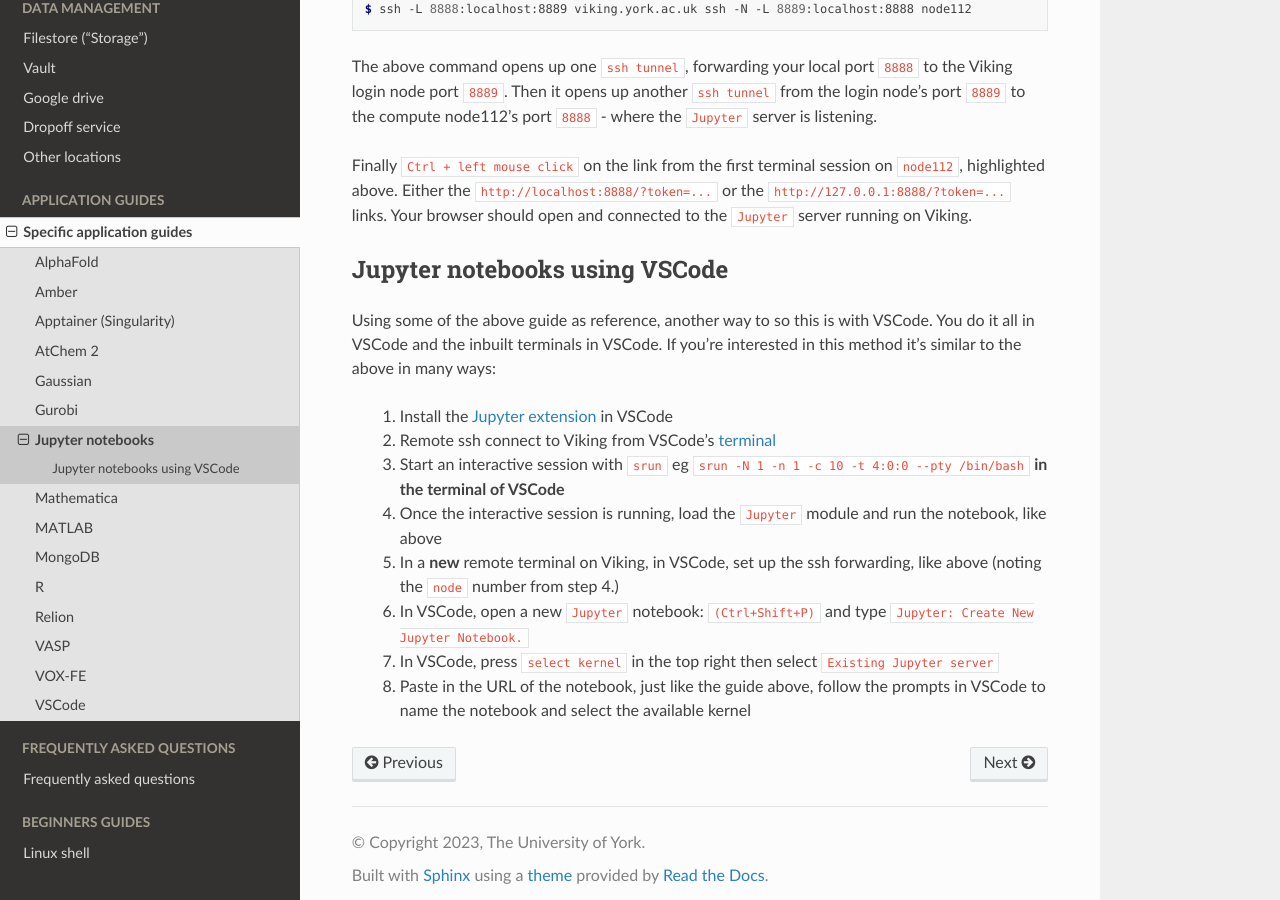
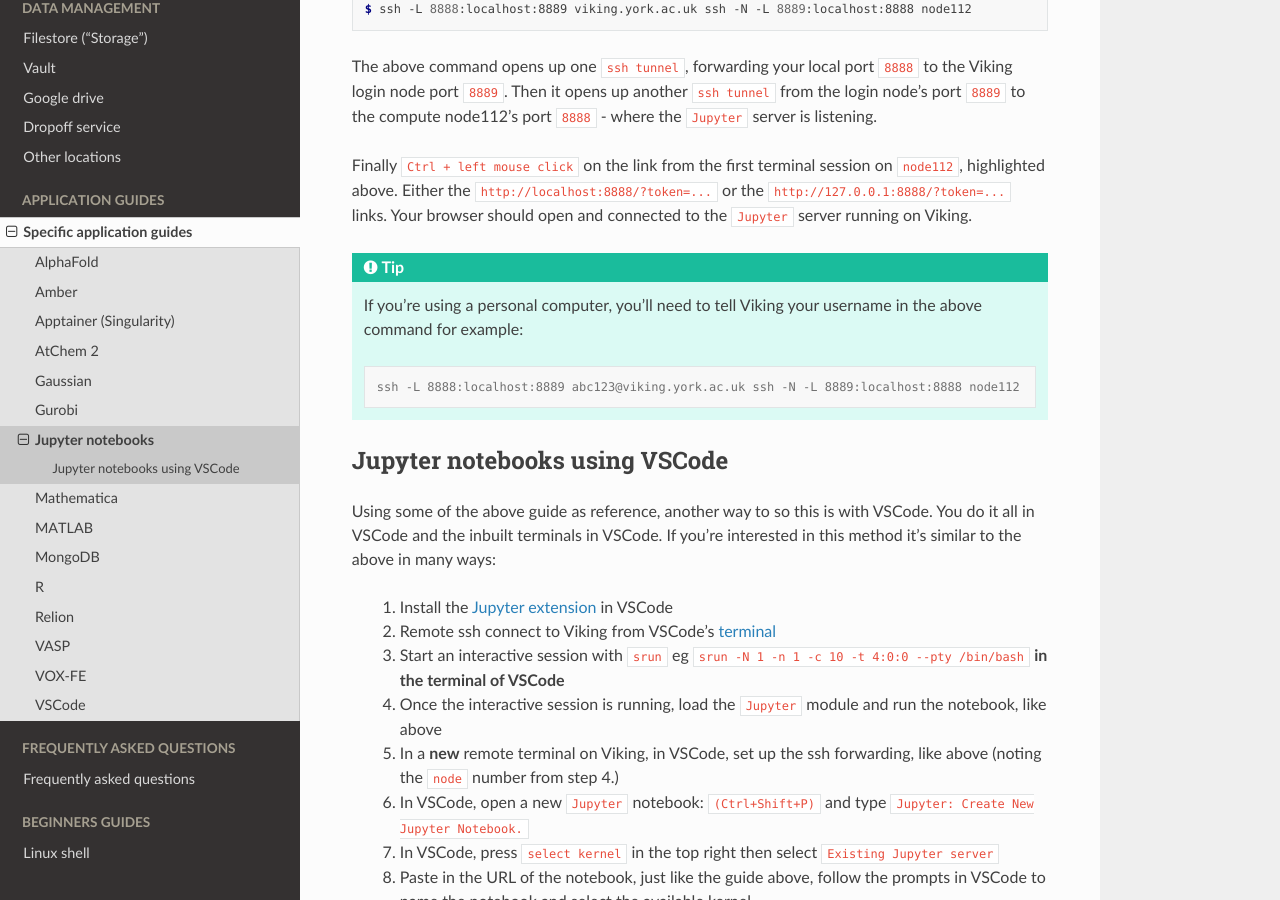
Before and after one commit to university-of-york/research-it-documentation, a Sphinx documentation site: the page built from docs/source/applications/jupyter.rst, in a window 1280 px wide and 900 px high, scrolled down 1238 px. Built offline with Sphinx 7.4.7 and the Read the Docs theme 2.0.0, drawn with Linux system fonts in a browser that asks for light colours.

Commit message:
add username to Jupyter ssh command

```diff
--- a/docs/source/applications/jupyter.rst
+++ b/docs/source/applications/jupyter.rst
@@ -54,6 +54,13 @@ The above command opens up one ``ssh tunnel``, forwarding your local port ``8888
 
 Finally ``Ctrl + left mouse click``  on the link from the first terminal session on ``node112``, highlighted above. Either the ``http://localhost:8888/?token=...`` or the ``http://127.0.0.1:8888/?token=...`` links. Your browser should open and connected to the ``Jupyter`` server running on Viking.
 
+.. tip::
+
+    If you're using a personal computer, you'll need to tell Viking your username in the above command for example:
+
+    .. code-block:: console
+
+        ssh -L 8888:localhost:8889 abc123@viking.york.ac.uk ssh -N -L 8889:localhost:8888 node112
 
 .. FIXME: below method not working.
 
--- a/docs/source/getting_started/storage_on_viking.rst
+++ b/docs/source/getting_started/storage_on_viking.rst
@@ -27,7 +27,7 @@ Storage on Viking
 =================
 
 
-It is vital that users continue to manage their data on the Viking Cluster. There are currently 6 areas where data can be stored. Below details the areas, the type of data you should store there and what is/isn't backed up.
+It is vital that users continue to manage their data on the Viking cluster. There are currently 6 areas where data can be stored. Below details the areas, the type of data you should store there and what is/isn't backed up.
 
 .. csv-table::
     :file: /assets/data/viking_storage.csv
```
